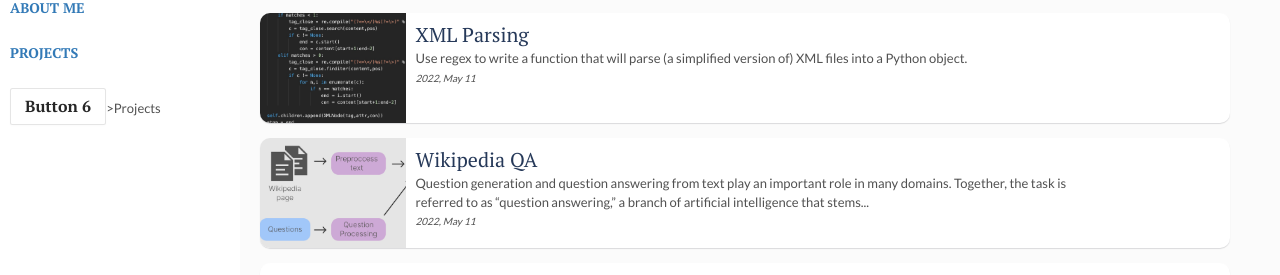
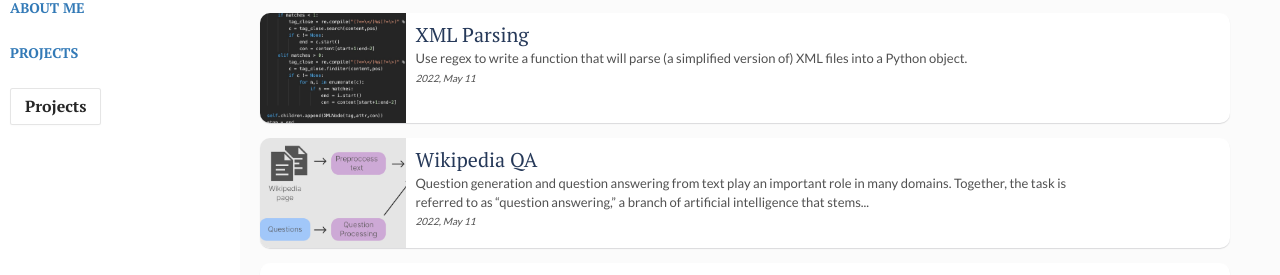
Before and after one commit to Cconnerney/cconnerney.github.io, a Jekyll site: the page built from index.html, in a window 1280 px wide. Shown: the part 257-532 px from the top of the page. Built offline with Jekyll 4.4.1, drawn with Linux system fonts in a browser that asks for light colours; nearby versions of some CDN libraries; library files that are not in the unit come from our copies; the list of posts is cut into pages by our own code.

Commit message:
Update main.html

```diff
--- a/_layouts/main.html
+++ b/_layouts/main.html
@@ -17,7 +17,7 @@
     <div class="mypages">
     <a href="/">Projects</a>
     </div>
-    <button onclick=<button class="button-6" role="button" onclick=‘/‘>Button 6</button>>Projects</button>
+    <button onclick=<button class="button-6" role="button" onclick="window.location.href='/'">Projects</button>
   </header> <!-- End Header -->
   <footer>
     <section class="contact">
```
